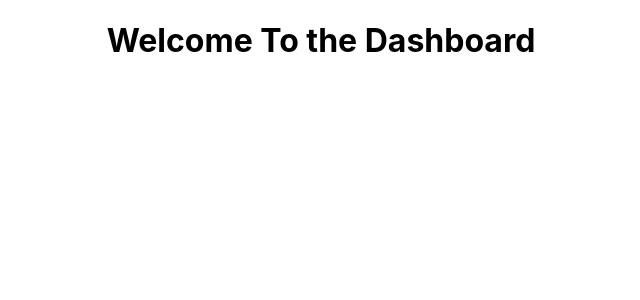
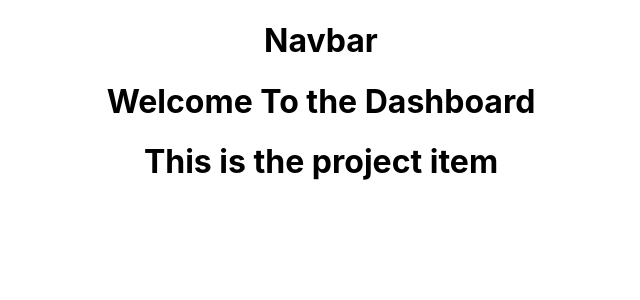
Before and after one commit to karlkras/AgileIntPPMTool, a React (Create React App) app in the folder ppmtool-react-client/: page / in a window 1280 px wide. Shown: the top 300 px of the page, without its empty margins (319-959 px from the left). Built offline with nearby package versions, Linux system fonts and the light colour scheme.

Commit message:
complete of branch13

```diff
--- a/ppmtool-react-client/src/App.js
+++ b/ppmtool-react-client/src/App.js
@@ -1,11 +1,13 @@
 import React, { Component } from 'react';
 import './App.css';
 import Dashboard from './components/Dashboard';
+import Header from './components/Layout/Header';
 
 class App extends Component {
   render() {
     return (
       <div className="App">
+        <Header/>
         <Dashboard />
       </div>
     );
--- a/ppmtool-react-client/src/components/Dashboard.js
+++ b/ppmtool-react-client/src/components/Dashboard.js
@@ -1,5 +1,6 @@
 import React, { Component, Fragment } from 'react'
 import PropTypes from 'prop-types'
+import ProjectItem from './Project/ProjectItem';
 
 class Dashboard extends Component {
   static propTypes = {
@@ -10,6 +11,7 @@
     return (
       <Fragment>
         <h1>Welcome To the Dashboard</h1>
+        <ProjectItem />
       </Fragment>
     )
   }
--- /dev/null
+++ b/ppmtool-react-client/src/components/Layout/Header.js
@@ -0,0 +1,12 @@
+import React, { Component } from 'react'
+class Header extends Component {
+  render() {
+    return (
+      <div>
+        <h1>Navbar</h1>
+      </div>
+    )
+  }
+}
+
+export default Header;
--- /dev/null
+++ b/ppmtool-react-client/src/components/Project/ProjectItem.js
@@ -0,0 +1,13 @@
+import React, { Component } from 'react'
+
+class ProjectItem extends Component {
+  render() {
+    return (
+      <div>
+        <h1>This is the project item</h1>
+      </div>
+    )
+  }
+}
+
+export default ProjectItem;
```
